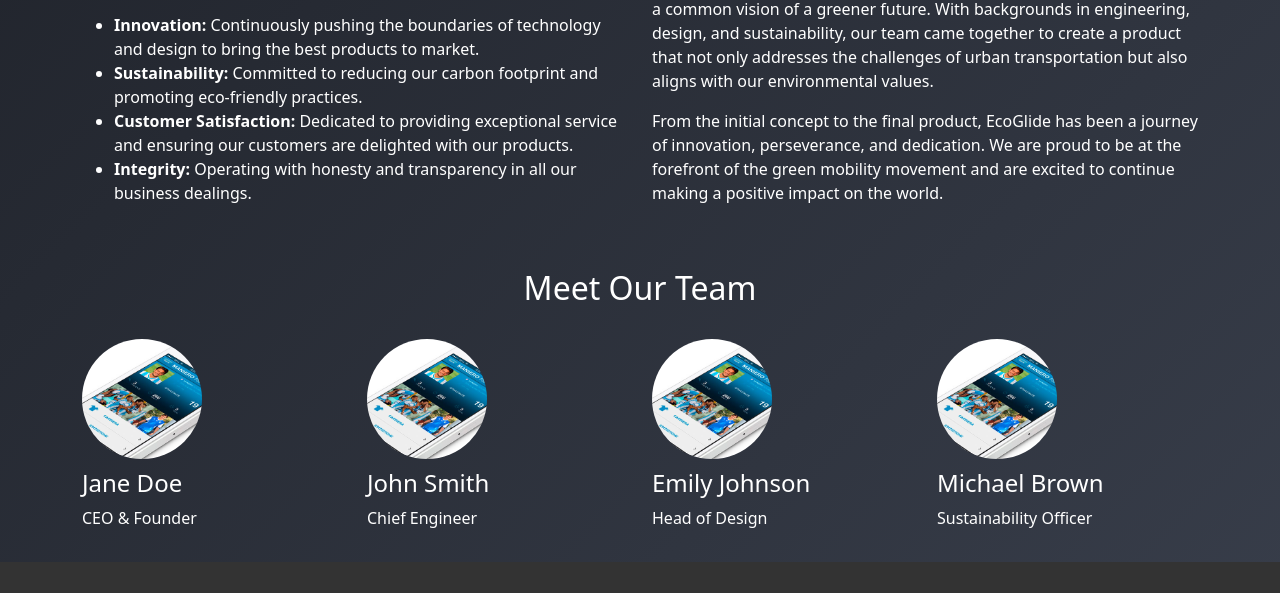
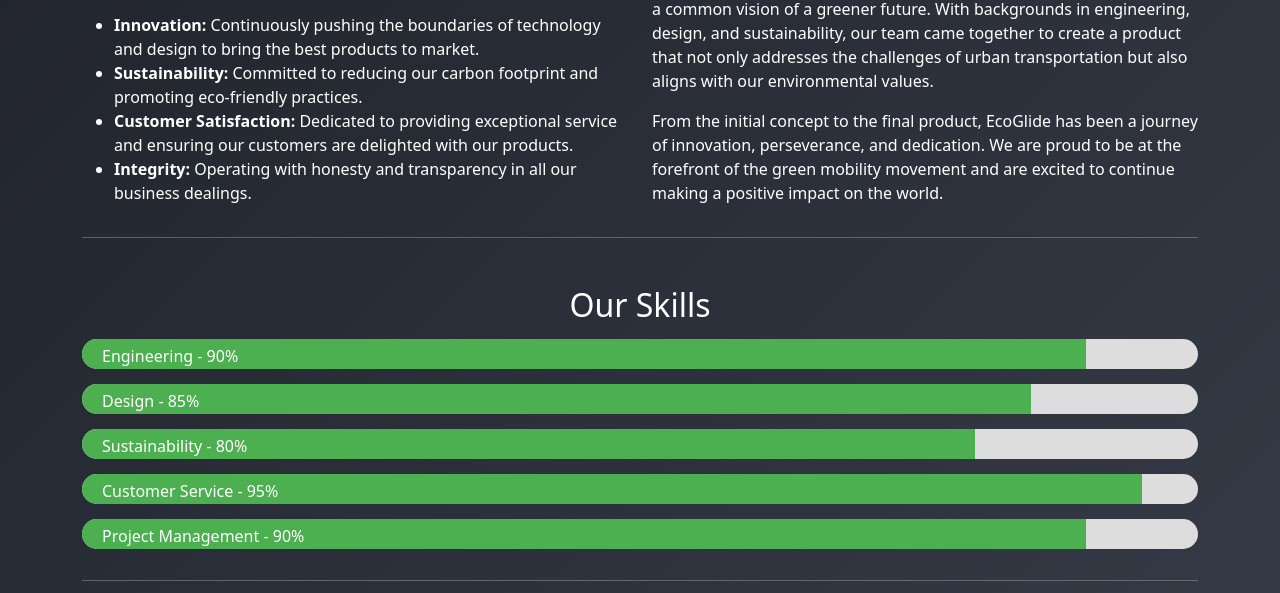
Before and after one commit to arl137/finalproject1_fakhrulmub, a website: page about_us.html in a window 1280 px wide. Shown: the part 590-1183 px from the top of the page. Drawn offline with nearby package versions, Linux system fonts and the light colour scheme.

Commit message:
update our skills

```diff
--- a/about_us.html
+++ b/about_us.html
@@ -8,6 +8,7 @@
   <link rel="stylesheet" href="css/style.css">
   <link href="https://cdn.jsdelivr.net/npm/bootstrap@5.3.3/dist/css/bootstrap.min.css" rel="stylesheet"
     integrity="sha384-QWTKZyjpPEjISv5WaRU9OFeRpok6YctnYmDr5pNlyT2bRjXh0JMhjY6hW+ALEwIH" crossorigin="anonymous">
+
 </head>
 
 <body>
@@ -29,8 +30,8 @@
         </ul>
       </div>
     </nav>
+  </header>
 
-  </header>
   <main>
     <section class="hero-section">
       <div class="container text-center">
@@ -46,8 +47,8 @@
             <h2>Our Mission</h2>
             <p>At EcoGlide, our mission is to redefine urban travel with our eco-friendly electric inline skates. We
               engineered them for performance and designed them with sustainability in mind. We believe in creating
-              products
-              that not only meet the needs of our customers but also contribute positively to the environment.</p>
+              products that not only meet the needs of our customers but also contribute positively to the environment.
+            </p>
           </div>
           <div class="col-md-6">
             <h2>Our Vision</h2>
@@ -64,8 +65,7 @@
             <p>At the core of EcoGlide are values that guide everything we do:</p>
             <ul>
               <li><strong>Innovation:</strong> Continuously pushing the boundaries of technology and design to bring the
-                best
-                products to market.</li>
+                best products to market.</li>
               <li><strong>Sustainability:</strong> Committed to reducing our carbon footprint and promoting eco-friendly
                 practices.</li>
               <li><strong>Customer Satisfaction:</strong> Dedicated to providing exceptional service and ensuring our
@@ -76,9 +76,8 @@
           <div class="col-md-6">
             <h2>Our Story</h2>
             <p>EcoGlide was founded by a group of passionate individuals who shared a common vision of a greener future.
-              With
-              backgrounds in engineering, design, and sustainability, our team came together to create a product that
-              not only
+              With backgrounds in engineering, design, and sustainability, our team came together to create a product
+              that not only
               addresses the challenges of urban transportation but also aligns with our environmental values.</p>
             <p>From the initial concept to the final product, EcoGlide has been a journey of innovation, perseverance,
               and
@@ -86,6 +85,33 @@
               making a positive impact on the world.</p>
           </div>
         </div>
+        <hr>
+        <div class="row text-white mt-5">
+          <div class="col-12">
+            <h2 class="text-center">Our Skills</h2>
+            <div class="skill-bar">
+              <span class="skill-bar-fill" style="width: 90%;"></span>
+              <span class="skill-bar-title">Engineering - 90%</span>
+            </div>
+            <div class="skill-bar">
+              <span class="skill-bar-fill" style="width: 85%;"></span>
+              <span class="skill-bar-title">Design - 85%</span>
+            </div>
+            <div class="skill-bar">
+              <span class="skill-bar-fill" style="width: 80%;"></span>
+              <span class="skill-bar-title">Sustainability - 80%</span>
+            </div>
+            <div class="skill-bar">
+              <span class="skill-bar-fill" style="width: 95%;"></span>
+              <span class="skill-bar-title">Customer Service - 95%</span>
+            </div>
+            <div class="skill-bar">
+              <span class="skill-bar-fill" style="width: 90%;"></span>
+              <span class="skill-bar-title">Project Management - 90%</span>
+            </div>
+          </div>
+        </div>
+        <hr>
         <div class="row mt-5">
           <div class="col-12 text-center">
             <h2>Meet Our Team</h2>
@@ -148,8 +174,6 @@
     </div>
   </footer>
 
-
-  </main>
   <footer class="bg-dark text-white text-center py-3">
     <p>&copy; 2024 EcoGlide Skates. All rights reserved.</p>
   </footer>
--- a/css/style.css
+++ b/css/style.css
@@ -325,3 +325,26 @@ footer {
     margin-bottom: 10px;
     /* Adds some space below the image */
 }
+
+.skill-bar {
+    background: #ddd;
+    border-radius: 20px;
+    margin: 15px 0;
+    overflow: hidden;
+    position: relative;
+}
+
+.skill-bar-fill {
+    background: #4caf50;
+    display: block;
+    height: 30px;
+    position: relative;
+}
+
+.skill-bar-title {
+    position: absolute;
+    top: 0;
+    left: 10px;
+    padding: 5px 10px;
+    color: #fff;
+}
```
